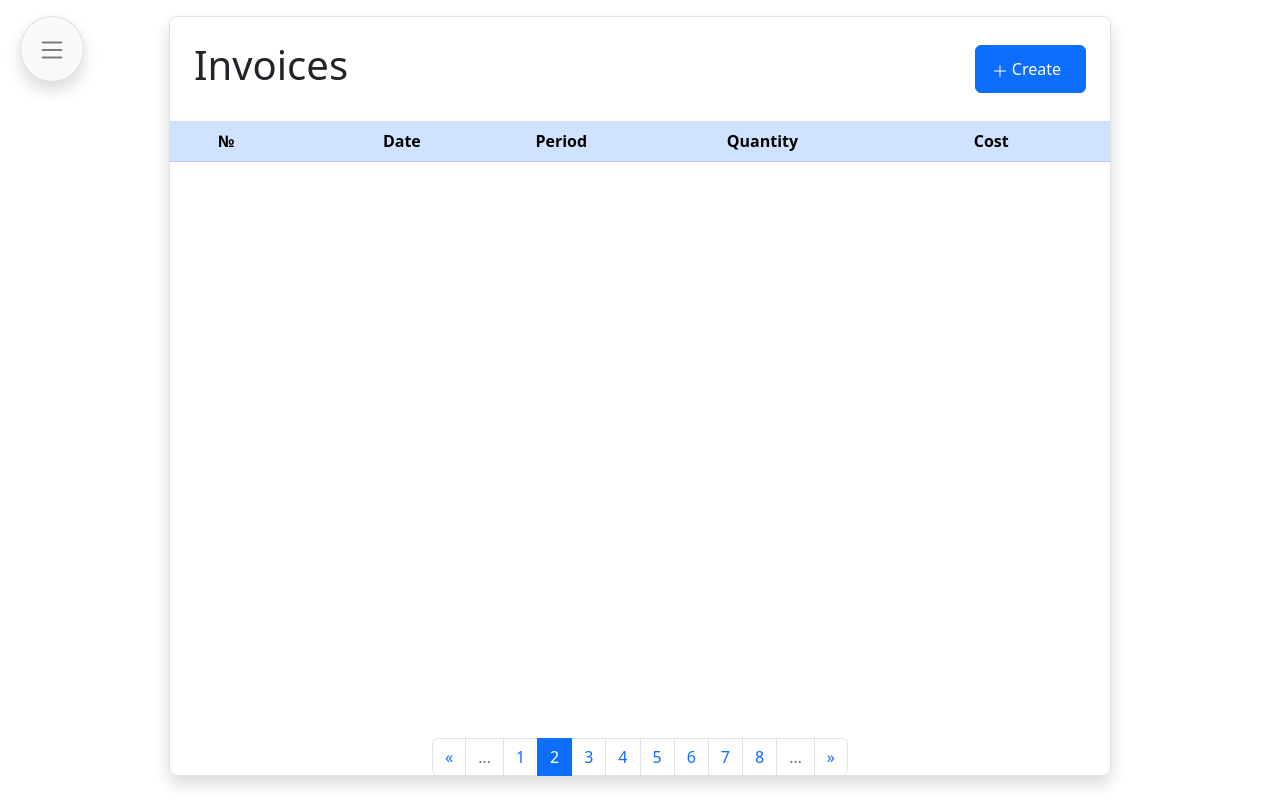
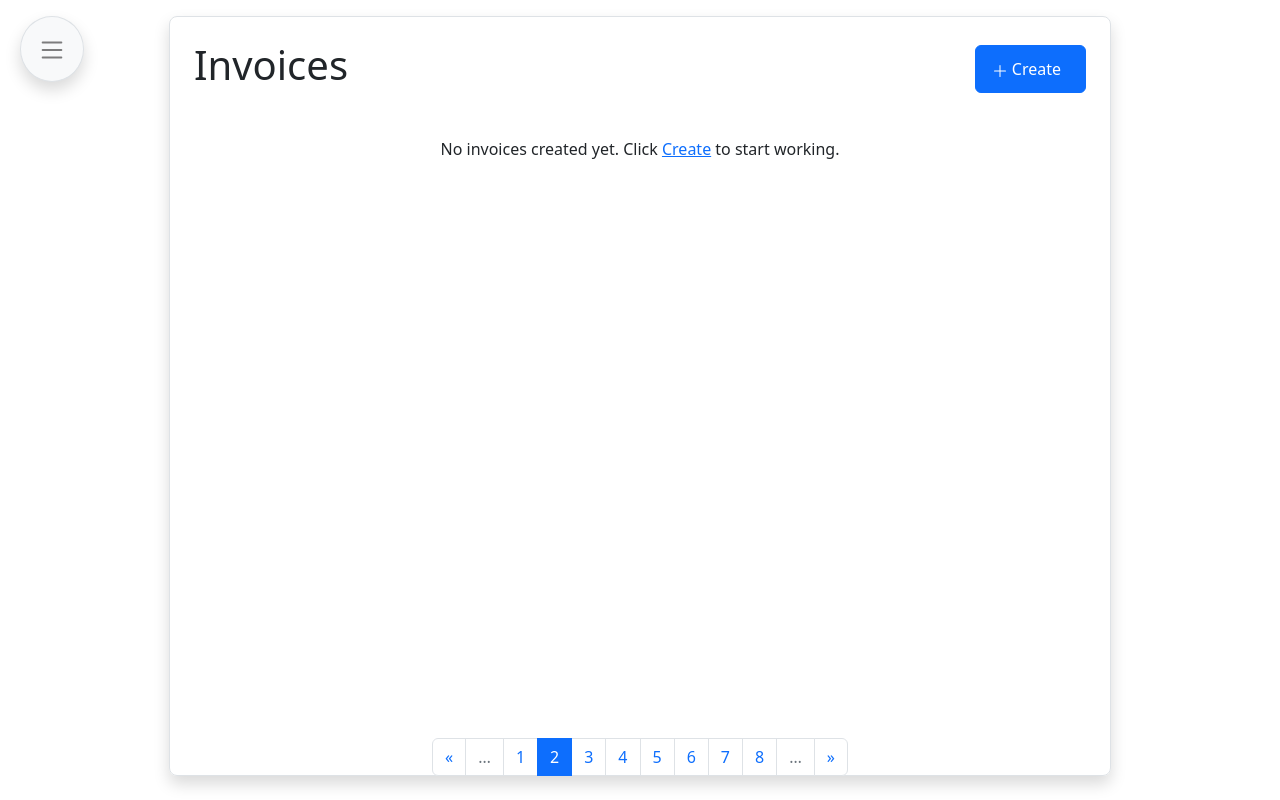
Before and after one commit to Ekaterina41/invoices, a React (Create React App) app: page / in a window 1280 px wide. Built offline with nearby package versions, Linux system fonts and the light colour scheme.

Commit message:
Handle empty invoices list

```diff
--- a/src/App.js
+++ b/src/App.js
@@ -22,10 +22,12 @@ function App() {
 
   const [showModal, setShowModal] = useState(false);
 
-  const openModal = (invoice) => {
+  const openModalForEdit = (invoice) => {
     setSelectedInvoice(invoice);
     setShowModal(true);
   };
+
+  const openModalForCreate = () => setShowModal(true);
 
   return (
     <Container fluid className='h-100'>
@@ -33,28 +35,29 @@ function App() {
       {/* Left menu sidebar */}
       <Button variant="light" size="lg" onClick={() => setShowMenu(true)}
         className='p-3 mx-2 border border-1 rounded-circle shadow position-fixed'>
-        <List size='30' className='text-black-50'/>
+        <List size='30' className='text-black-50' />
       </Button>
 
       <InvoiceSideMenu showMenu={showMenu} setShowMenu={setShowMenu} />
 
       {/* Main Content */}
-      <div className='w-75 mx-auto mt-3 border border-1 rounded-3 shadow' style={{height: "95vh"}}>
+      <div className='w-75 mx-auto mt-3 border border-1 rounded-3 shadow' style={{ height: "95vh" }}>
         <header className='p-4 d-flex justify-content-between'>
           <h1>Invoices</h1>
-          <Button variant="primary" onClick={() => setShowModal(true)} className='mt-1 mb-1 ps-3 pe-4'>
+          <Button variant="primary" onClick={openModalForCreate} className='mt-1 mb-1 ps-3 pe-4'>
             <PlusLg /> Create
           </Button>
         </header>
 
-        <InvoiceList invoices={invoices} openModal={openModal} />
+        <InvoiceList invoices={invoices} openModalForEdit={openModalForEdit}
+          openModalForCreate={openModalForCreate} />
 
-        <InvoicePagination/>
+        <InvoicePagination />
       </div>
 
       <InvoiceModal invoices={invoices} setInvoices={setInvoices}
         selectedInvoice={selectedInvoice} setSelectedInvoice={setSelectedInvoice}
-        showModal={showModal} setShowModal={setShowModal}/>
+        showModal={showModal} setShowModal={setShowModal} />
 
     </Container>
   );
--- a/src/components/invoice/InvoiceList.js
+++ b/src/components/invoice/InvoiceList.js
@@ -4,6 +4,10 @@ import 'bootstrap/dist/css/bootstrap.css';
 
 function InvoiceList(props) {
     return (
+        <div>
+            {
+                props.invoices.length > 0
+                    ?
                     <Table striped hover responsive='md'>
                         <thead className='table-primary'>
                             <tr>
@@ -19,11 +23,18 @@ function InvoiceList(props) {
                                 props.invoices.map((invoice) => (
                                     <InvoiceListItem key={invoice.id}
                                         invoice={invoice}
-                            openModal={props.openModal}/>
+                                        openModalForEdit={props.openModalForEdit} />
                                 ))
                             }
                         </tbody>
                     </Table>
+                    :
+                    <p className="text-center pt-3">
+                        No invoices created yet.
+                        Click <a href="#" onClick={props.openModalForCreate}>Create</a> to start working.
+                    </p>
+            }
+        </div>
     );
 }
 
--- a/src/components/invoice/InvoiceListItem.js
+++ b/src/components/invoice/InvoiceListItem.js
@@ -1,9 +1,9 @@
-import React, { useState } from 'react';
+import React from 'react';
 import 'bootstrap/dist/css/bootstrap.css';
 
 function InvoiceListItem(props) {
     return (
-            <tr className='cursor-pointer' onClick={() => props.openModal(props.invoice)}>
+            <tr className='cursor-pointer' onClick={() => props.openModalForEdit(props.invoice)}>
                 <td className='ps-5'>{props.invoice.number}</td>
                 <td>{props.invoice.date}</td>
                 <td>{props.invoice.period}</td>
```
Lines whose indentation alone changed are shown as unchanged.
